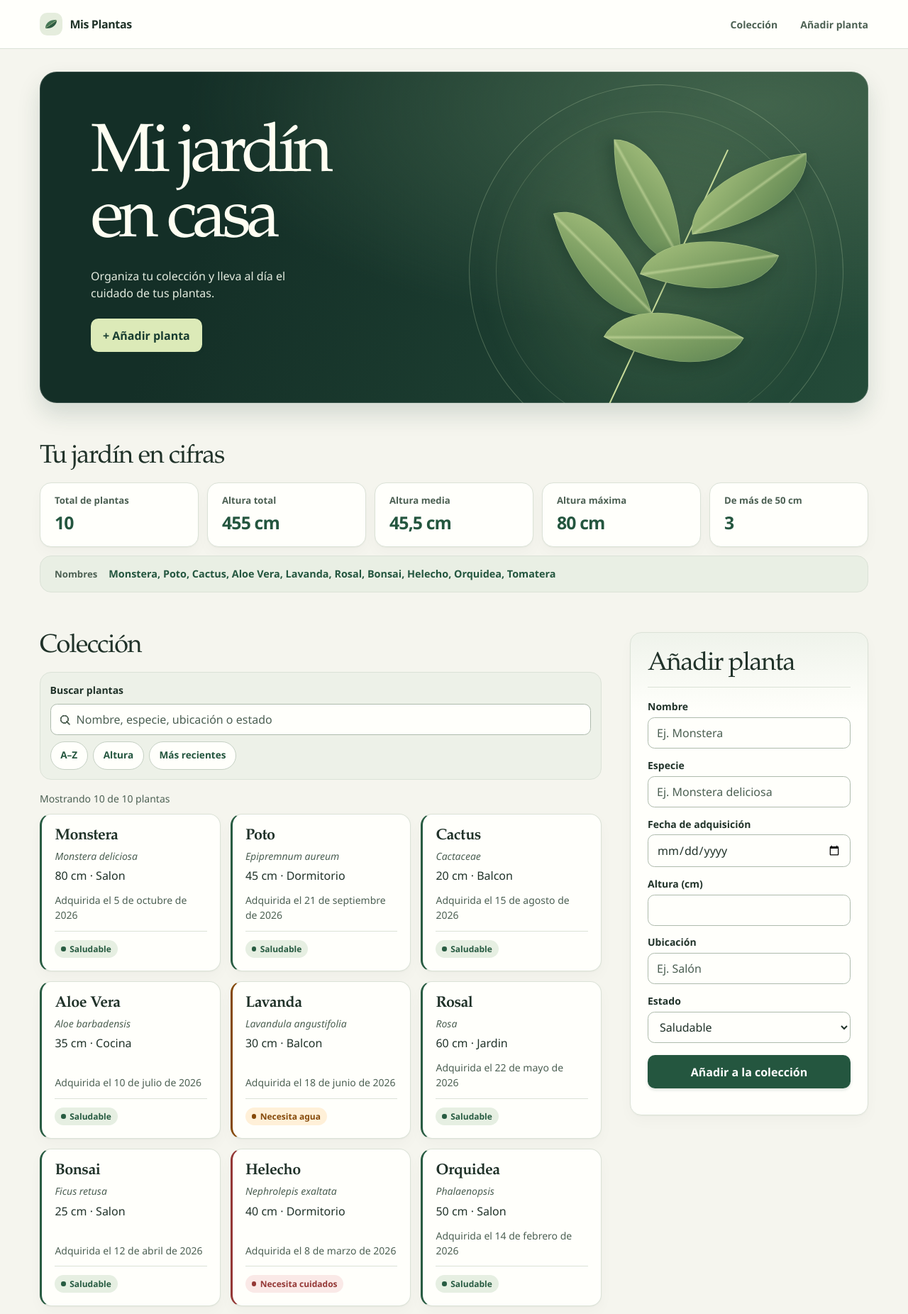
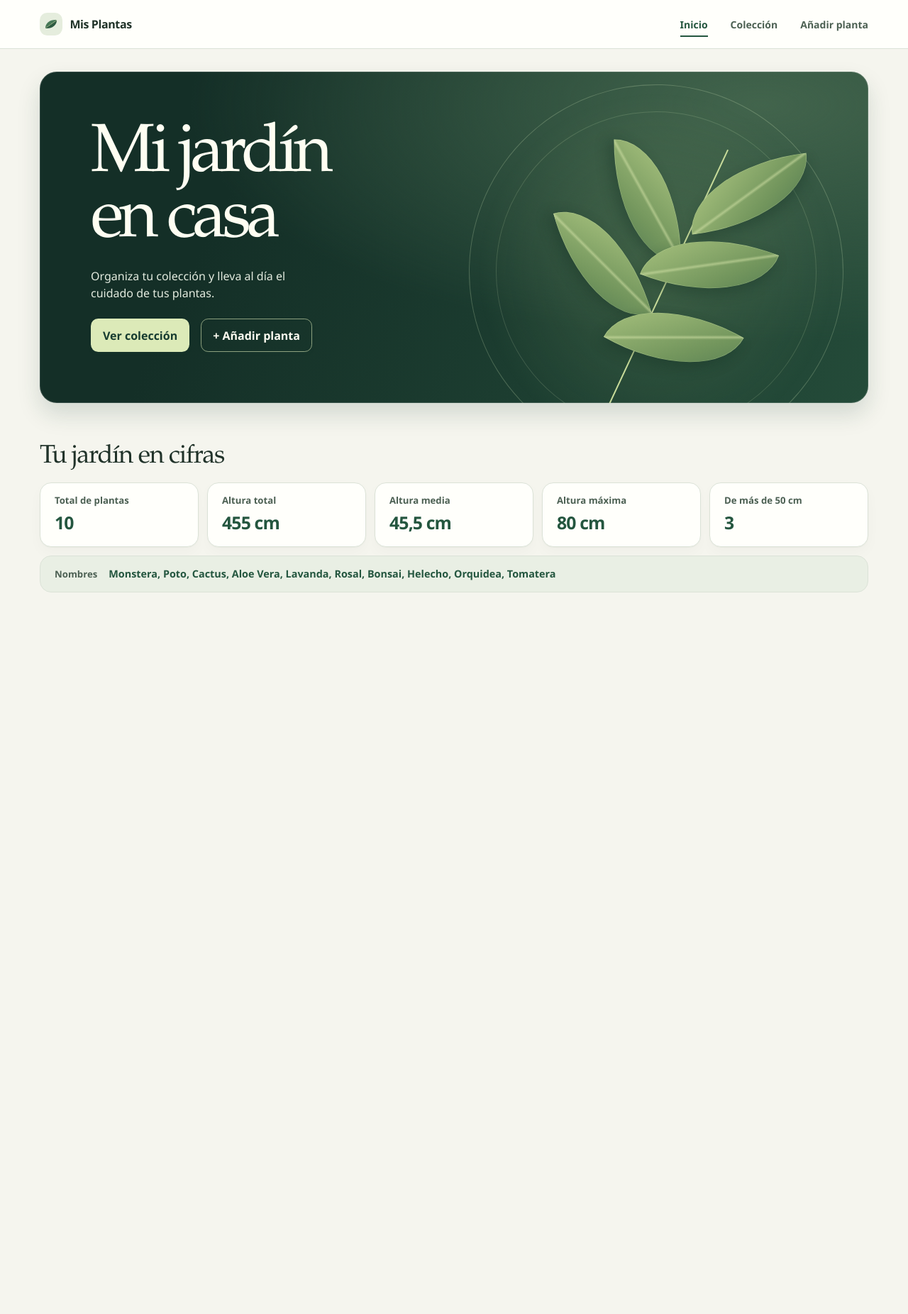
Before and after one commit to vjp-kevinNS/Proyecto, a plain HTML site: page index.html in a window 1280 px wide. Shown: the top 1852 px of the page at 71% size. After the commit the page ends 883 px from the top, so only its background shows below. Drawn offline with Linux system fonts and the light colour scheme.

Commit message:
HTML y CSS

```diff
--- a/css/estilos.css
+++ b/css/estilos.css
@@ -56,6 +56,10 @@ a { color: inherit; }
     color: var(--secundario);
 }
 .barra nav a:hover { color: var(--verde); text-decoration: underline; text-underline-offset: .3em; }
+.barra nav a[aria-current="page"] {
+    color: var(--verde);
+    box-shadow: inset 0 -2px var(--verde);
+}
 
 .portada {
     position: relative;
@@ -93,6 +97,19 @@ a { color: inherit; }
 .portada-boton { background: #dceab8; color: #173c30; }
 .portada-boton:hover { background: #edf5d6; }
 .portada-boton:focus-visible { outline-color: #dceab8; }
+.acciones-portada, .acciones-formulario, .encabezado-vista {
+    display: flex;
+    flex-wrap: wrap;
+    align-items: center;
+    gap: .75rem 1rem;
+}
+.portada-secundaria {
+    color: #fffef2;
+    background: transparent;
+    border-color: #dceab899;
+}
+.portada-secundaria:hover { background: #ffffff19; }
+.portada-secundaria:focus-visible { outline-color: #dceab8; }
 
 .ilustracion {
     position: absolute;
@@ -178,15 +195,10 @@ a { color: inherit; }
 .panel .nombres strong { margin: 0; font-size: .9rem; font-weight: 600; letter-spacing: normal; }
 
 /* Colección y controles */
-.espacio-trabajo {
-    display: grid;
-    grid-template-columns: minmax(0, 1fr) minmax(16rem, 21rem);
-    gap: clamp(1.25rem, 4vw, 2.5rem);
-    align-items: start;
-    margin-top: clamp(2rem, 5vw, 3.5rem);
-    padding-bottom: 3rem;
-}
-#coleccion, #formulario-plantas, #nombrePlanta { scroll-margin-top: 1rem; }
+.vista { margin-bottom: 3rem; }
+.vista-interior { margin-top: clamp(1.25rem, 4vw, 3rem); }
+.vista-interior h1 { font-size: clamp(2.25rem, 6vw, 3.5rem); letter-spacing: -.05em; }
+.encabezado-vista { justify-content: space-between; }
 .controles {
     display: grid;
     gap: .55rem;
@@ -267,13 +279,22 @@ input:hover, select:hover { border-color: #78927f; }
 
 /* Formulario */
 #formulario-plantas {
-    padding: clamp(1rem, 3vw, 1.5rem);
+    max-width: 43rem;
+    margin-inline: auto;
+    padding: clamp(1rem, 4vw, 2rem);
     background: linear-gradient(180deg, #eff3eb, var(--superficie) 7rem);
 }
 #titulo-formulario { padding-bottom: .75rem; border-bottom: 1px solid var(--borde); }
-#formulario { display: grid; gap: .8rem; margin-top: 1rem; }
+#formulario {
+    display: grid;
+    grid-template-columns: repeat(2, minmax(0, 1fr));
+    gap: .85rem 1rem;
+    margin-top: 1rem;
+}
 .campo { display: grid; gap: .3rem; }
-#formulario .boton { margin-top: .3rem; }
+.acciones-formulario, #avisoFormulario { grid-column: 1 / -1; }
+.acciones-formulario { margin-top: .35rem; }
+.acciones-formulario a { color: var(--verde); font-weight: 650; text-underline-offset: .2em; }
 #avisoFormulario { font-size: .875rem; font-weight: 650; }
 #avisoFormulario:empty { margin-top: -.8rem; }
 #avisoFormulario[data-estado="error"] { color: #943836; }
@@ -285,8 +306,11 @@ input:hover, select:hover { border-color: #78927f; }
 }
 
 @media (max-width: 47rem) {
-    .espacio-trabajo { grid-template-columns: 1fr; }
     .ilustracion { right: -12%; opacity: .34; }
+}
+
+@media (max-width: 32rem) {
+    #formulario { grid-template-columns: 1fr; }
 }
 
 @media (max-width: 23rem) {
@@ -295,7 +319,14 @@ input:hover, select:hover { border-color: #78927f; }
 }
 
 @media (prefers-reduced-motion: no-preference) {
+    .vista:not([hidden]) { animation: entrada-vista .32s ease-out both; }
+
     .boton, .ordenes button, input, select {
         transition: background-color .15s ease, border-color .15s ease;
     }
 }
+
+@keyframes entrada-vista {
+    from { opacity: 0; transform: translateY(.65rem); }
+    to { opacity: 1; transform: translateY(0); }
+}
--- a/index.html
+++ b/index.html
@@ -10,20 +10,25 @@
   <body>
     <header class="cabecera">
       <div class="contenedor barra">
-        <a class="marca" href="#titulo"><span aria-hidden="true"></span> Mis Plantas</a>
+        <a class="marca" href="#inicio"><span aria-hidden="true"></span> Mis Plantas</a>
         <nav aria-label="Navegación principal">
+          <a href="#inicio">Inicio</a>
           <a href="#coleccion">Colección</a>
-          <a href="#formulario-plantas">Añadir planta</a>
+          <a href="#anadir-planta">Añadir planta</a>
         </nav>
       </div>
     </header>
 
     <main class="contenedor">
+      <div class="vista" data-vista="inicio">
         <section class="portada" aria-labelledby="titulo">
           <div class="portada-texto">
-          <h1 id="titulo">Mi jardín<br />en casa</h1>
+            <h1 id="titulo" tabindex="-1">Mi jardín<br />en casa</h1>
             <p>Organiza tu colección y lleva al día el cuidado de tus plantas.</p>
-          <a class="boton portada-boton" href="#nombrePlanta">+ Añadir planta</a>
+            <div class="acciones-portada">
+              <a class="boton portada-boton" href="#coleccion">Ver colección</a>
+              <a class="boton portada-secundaria" href="#anadir-planta">+ Añadir planta</a>
+            </div>
           </div>
           <div class="ilustracion" aria-hidden="true">
             <span class="tallo"></span>
@@ -39,10 +44,13 @@
           <h2 id="titulo-estadisticas">Tu jardín en cifras</h2>
           <ul id="estadisticas" class="panel"></ul>
         </section>
+      </div>
 
-      <div class="espacio-trabajo">
-        <section id="coleccion" aria-labelledby="titulo-coleccion">
-          <h2 id="titulo-coleccion">Colección</h2>
+      <section class="vista vista-interior" data-vista="coleccion" aria-labelledby="titulo-coleccion" hidden>
+        <div class="encabezado-vista">
+          <h1 id="titulo-coleccion" tabindex="-1">Colección</h1>
+          <a class="boton" href="#anadir-planta">+ Añadir planta</a>
+        </div>
         <div class="controles">
           <label for="buscador">Buscar plantas</label>
           <input id="buscador" type="search" placeholder="Nombre, especie, ubicación o estado" />
@@ -56,8 +64,8 @@
         <div id="listado"></div>
       </section>
 
-        <section id="formulario-plantas" aria-labelledby="titulo-formulario">
-          <h2 id="titulo-formulario">Añadir planta</h2>
+      <section id="formulario-plantas" class="vista vista-interior" data-vista="anadir-planta" aria-labelledby="titulo-formulario" hidden>
+        <h1 id="titulo-formulario" tabindex="-1">Añadir planta</h1>
         <form id="formulario">
           <div class="campo">
             <label for="nombrePlanta">Nombre</label>
@@ -87,11 +95,13 @@
               <option value="Necesita cuidados">Necesita cuidados</option>
             </select>
           </div>
+          <div class="acciones-formulario">
             <button class="boton" type="submit">Añadir a la colección</button>
+            <a href="#coleccion">Ver colección</a>
+          </div>
           <p id="avisoFormulario" role="status"></p>
         </form>
       </section>
-      </div>
       <noscript><p>Activa JavaScript para consultar y editar la colección.</p></noscript>
     </main>
     <script type="module" src="js/interfaz.js"></script>
--- a/js/interfaz.js
+++ b/js/interfaz.js
@@ -258,3 +258,42 @@ console.table(coleccion.listar());
 const ordenGuardado = leerCookie("orden");
 criterio = ordenGuardado ?? "ninguno";
 actualizar();
+
+const vistas = [...document.querySelectorAll("[data-vista]")];
+const enlacesNavegacion = document.querySelectorAll(".barra nav a");
+let vistaActiva;
+
+function mostrarVista(enfocar = false) {
+    const ruta = window.location.hash.slice(1);
+    const siguiente = vistas.find(vista => vista.dataset.vista === ruta) ?? vistas[0];
+
+    if (siguiente === vistaActiva) {
+        return;
+    }
+
+    vistaActiva = siguiente;
+    for (const vista of vistas) {
+        vista.hidden = vista !== siguiente;
+    }
+
+    for (const enlace of enlacesNavegacion) {
+        if (enlace.hash === `#${siguiente.dataset.vista}`) {
+            enlace.setAttribute("aria-current", "page");
+        } else {
+            enlace.removeAttribute("aria-current");
+        }
+    }
+
+    const titulo = siguiente.querySelector("h1");
+    document.title = siguiente.dataset.vista === "inicio"
+        ? NOMBRE_APP
+        : `${titulo.textContent} · ${NOMBRE_APP}`;
+
+    if (enfocar) {
+        window.scrollTo(0, 0);
+        titulo.focus({ preventScroll: true });
+    }
+}
+
+mostrarVista();
+window.addEventListener("hashchange", () => mostrarVista(true));
```
Lines whose indentation alone changed are shown as unchanged.
